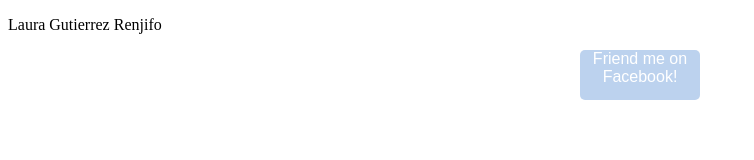
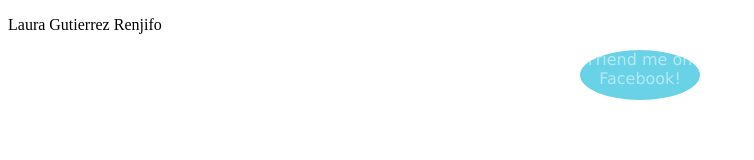
Before and after one commit to LauraGutierrez16/test_1, a plain HTML site: page index.html in a window 1280 px wide. Shown: the whole page, without its empty margins (0-754 px from the left). Drawn offline with Linux system fonts and the light colour scheme.

Commit message:
Update style.css

```diff
--- a/style.css
+++ b/style.css
@@ -2,8 +2,8 @@ div {
   height: 50px;
   width: 120px;
   border: #6495ed;
-  background-color: #bcd2ee;
-  border-radius: 5px;
+  background-color: #69D2E7;
+  border-radius: 50%;
   margin: auto;
   text-align: center;
 }
@@ -11,4 +11,6 @@ div {
 a {
   text-decoration: none;
   color:#fff;
-  font-family: MV Boli, sans-serif;
+  font-family: Verdana, Arial, Sans-Serif;
+  opacity: 0.5;
+}
```
